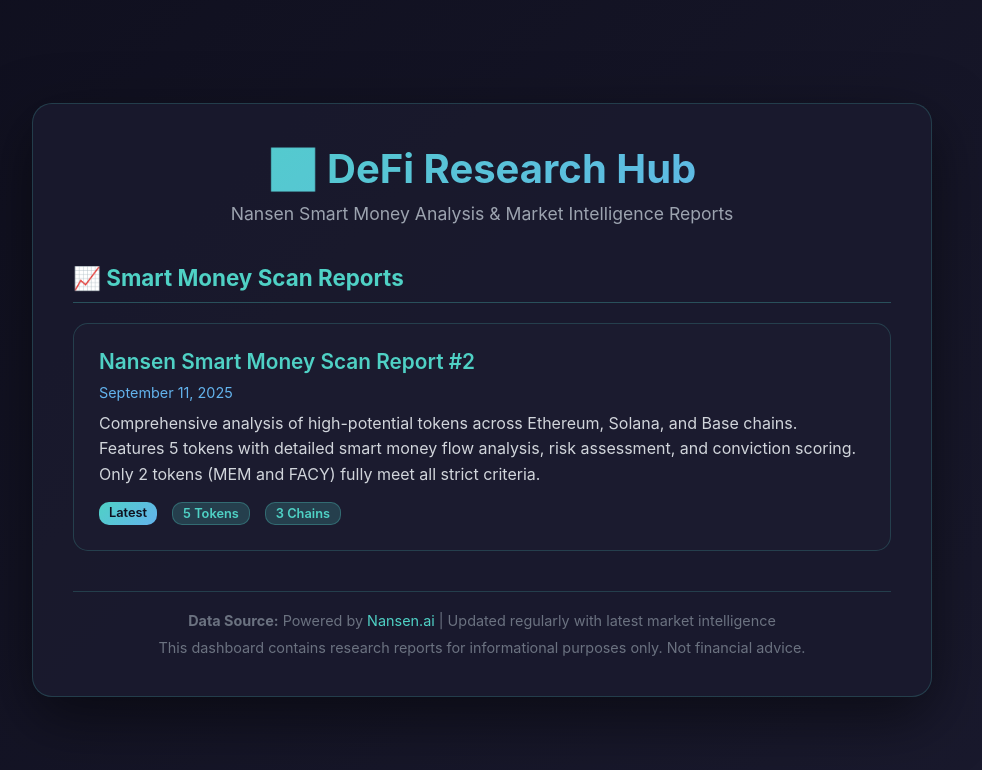
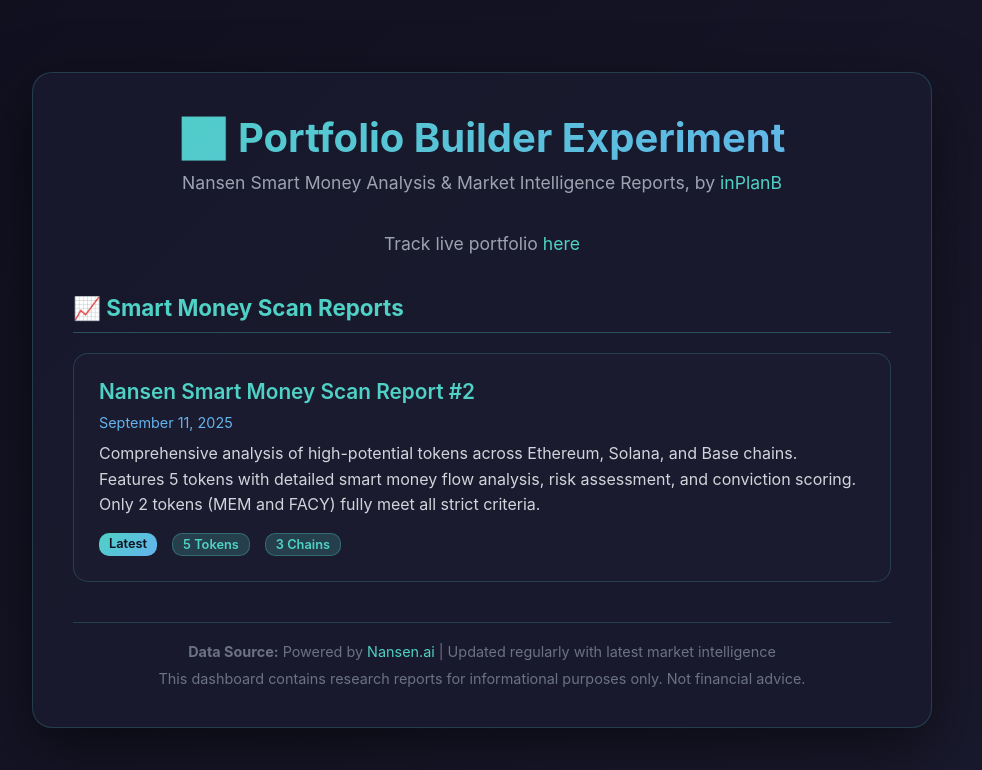
Before and after one commit to 0xseisdefi/exper_defi, a plain HTML site: page index.html in a window 1280 px wide. Shown: the whole page, without its empty margins (158-1140 px from the left). Drawn offline with Linux system fonts and the light colour scheme.

Commit message:
Dashboard
More info added

```diff
--- a/index.html
+++ b/index.html
@@ -154,8 +154,10 @@
 </head>
 <body>
     <div class="container">
-        <h1>📊 DeFi Research Hub</h1>
-        <p class="subtitle">Nansen Smart Money Analysis & Market Intelligence Reports</p>
+        <h1>📊 Portfolio Builder Experiment</h1>
+        <p class="subtitle">Nansen Smart Money Analysis & Market Intelligence Reports, by <a href="https://x.com/inPlanB" class="link" target="_blank">inPlanB</a></p>
+
+        <p class="subtitle">Track live portfolio <a href="https://jup.ag/portfolio/Frju3nNCAtYNHd58UU71UUyDufxg2aHLSgXCggG9qbGY" class="link" target="_blank">here</a></p>
 
         <div class="reports-section">
             <h2 class="section-title">📈 Smart Money Scan Reports</h2>
```
Also changed, not shown: 1 other file.
